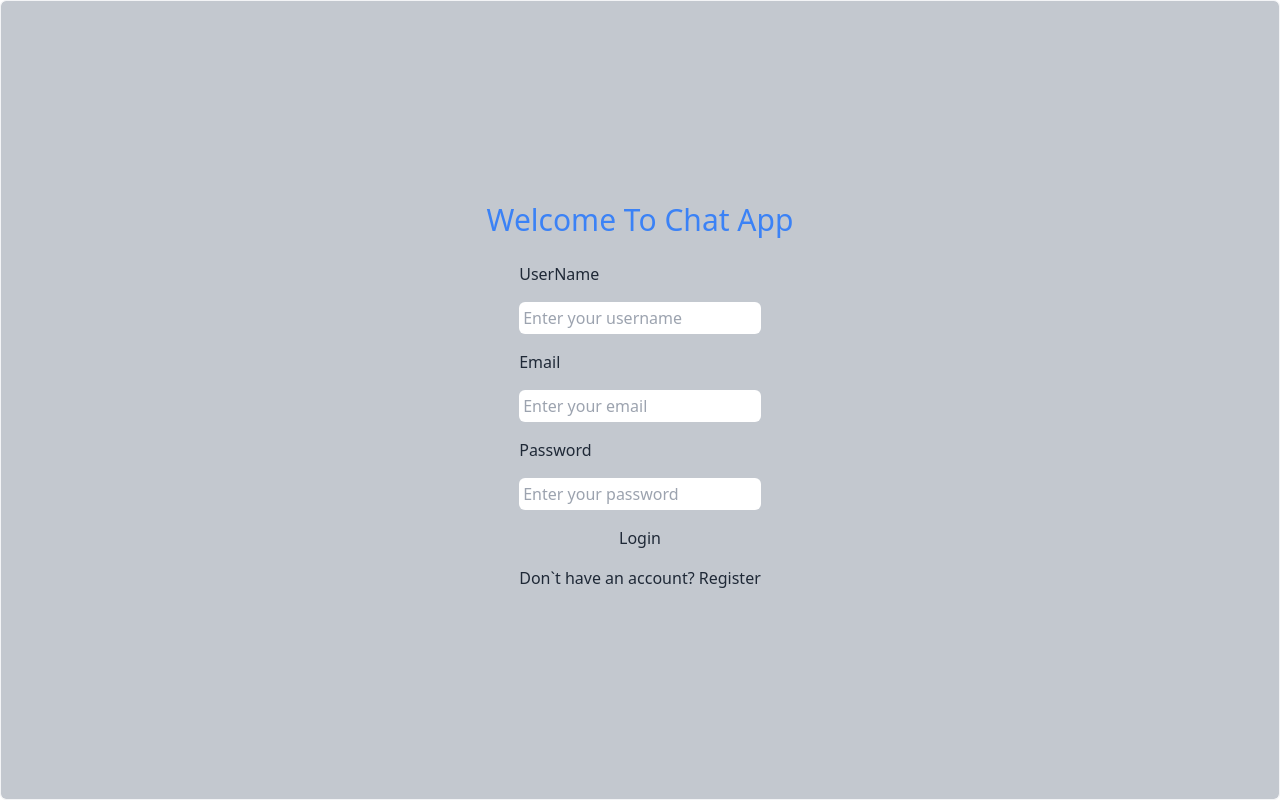
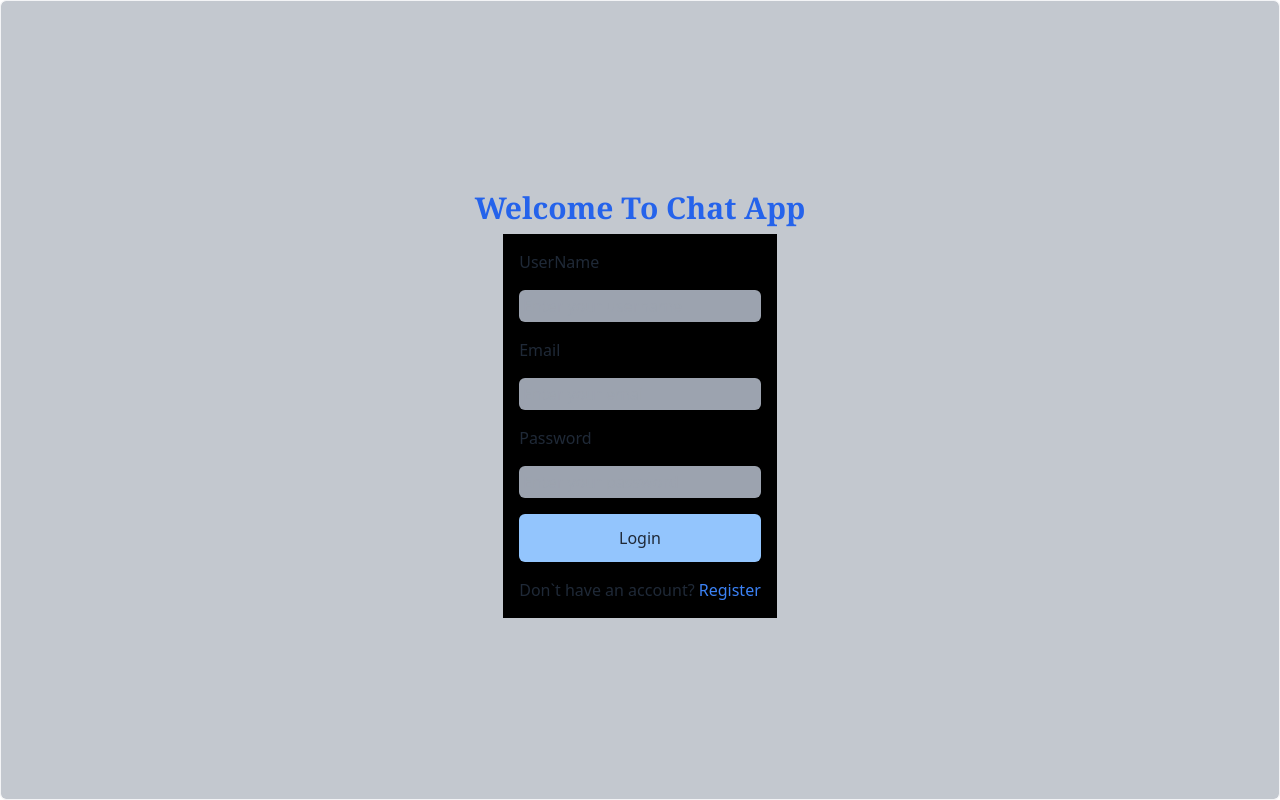
Before and after one commit to AAYUSKARKI/CHATTING_APP-, a React (Vite) app in the folder FRONTEND/: page /login in a window 1280 px wide. Built offline with nearby package versions, Linux system fonts and the light colour scheme; no server answers.

Commit message:
login ui change

```diff
--- a/FRONTEND/src/Components/Login.tsx
+++ b/FRONTEND/src/Components/Login.tsx
@@ -47,27 +47,27 @@ const Login = () => {
 
             <div className="h-screen flex flex-col items-center justify-center bg-gray-400 rounded-md bg-clip-padding backdrop-filter backdrop-blur-md bg-opacity-60 border border-gray-100">
 
-                <h1 className='text-3xl text-blue-500 py-2 px-4'>Welcome To Chat App</h1>
+                <h1 className='text-3xl text-blue-600 py-2 px-4 font-serif font-bold'>Welcome To Chat App</h1>
 
-                <form onSubmit={handleSubmit} className="flex flex-col gap-4 p-4">
+                <form onSubmit={handleSubmit} className="flex flex-col gap-4 p-4 bg-black">
 
                     <label htmlFor="name">UserName</label>
                     <input
-                        className="rounded-md p-1 "
+                        className="rounded-md p-1 bg-gray-400 "
                         type="text" name="username"
                         value={user.username}
                         onChange={handleChange}
                         placeholder="Enter your username" />
 
                     <label htmlFor="email">Email</label>
-                    <input className="rounded-md p-1 "
+                    <input className="rounded-md p-1 bg-gray-400"
                         type="email" name="email"
                         value={user.email}
                         onChange={handleChange}
                         placeholder="Enter your email" />
 
                     <label htmlFor="password">Password</label>
-                    <input className="rounded-md p-1 "
+                    <input className="rounded-md p-1 bg-gray-400"
                         type='password'
                         name="password"
                         value={user.password}
@@ -75,8 +75,9 @@ const Login = () => {
                         placeholder="Enter your password" />
 
 
-                    <button disabled={loading} type="submit">Login</button>
-                    <p>Don`t have an account? <Link to="/">Register</Link></p>
+                    <button className='bg-blue-300  hover:bg-blue-500 rounded-md p-3 '
+                    disabled={loading} type="submit">Login</button>
+                    <p>Don`t have an account? <Link className='text-blue-500' to="/">Register</Link></p>
                 </form>
             </div>
 
```
